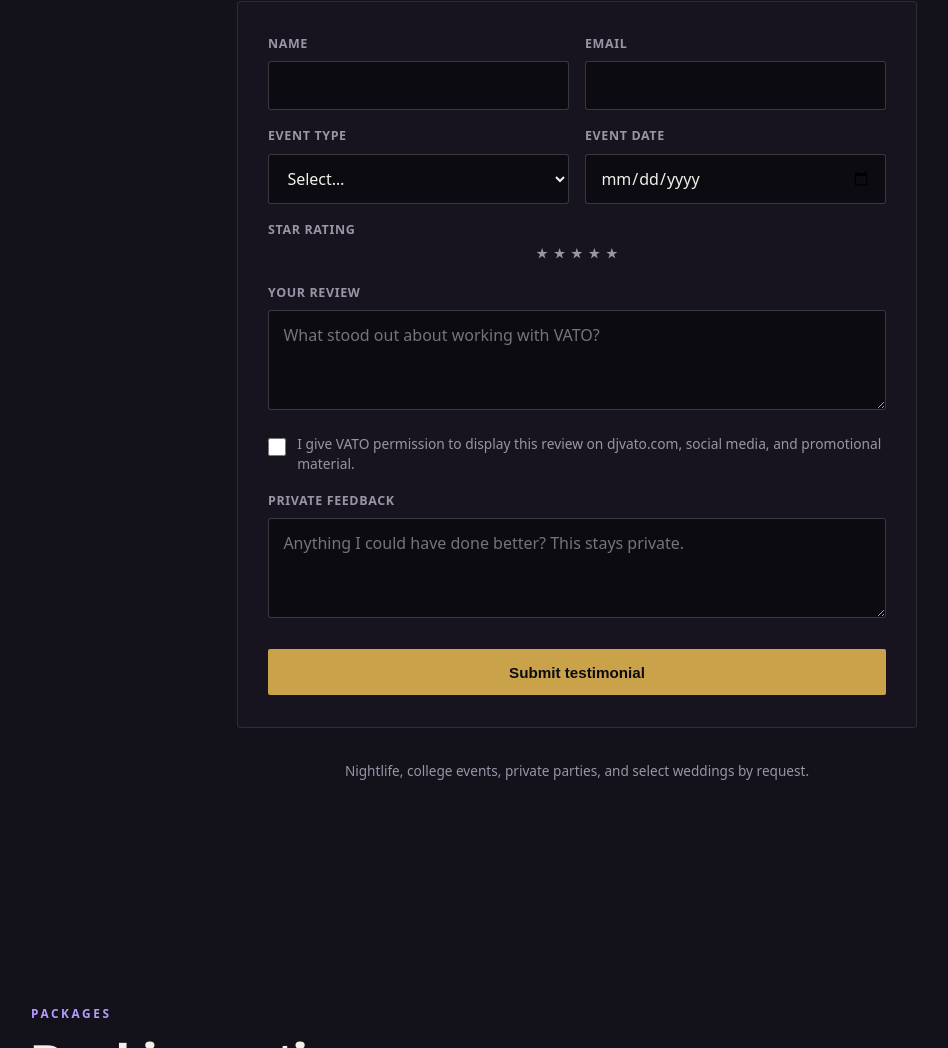
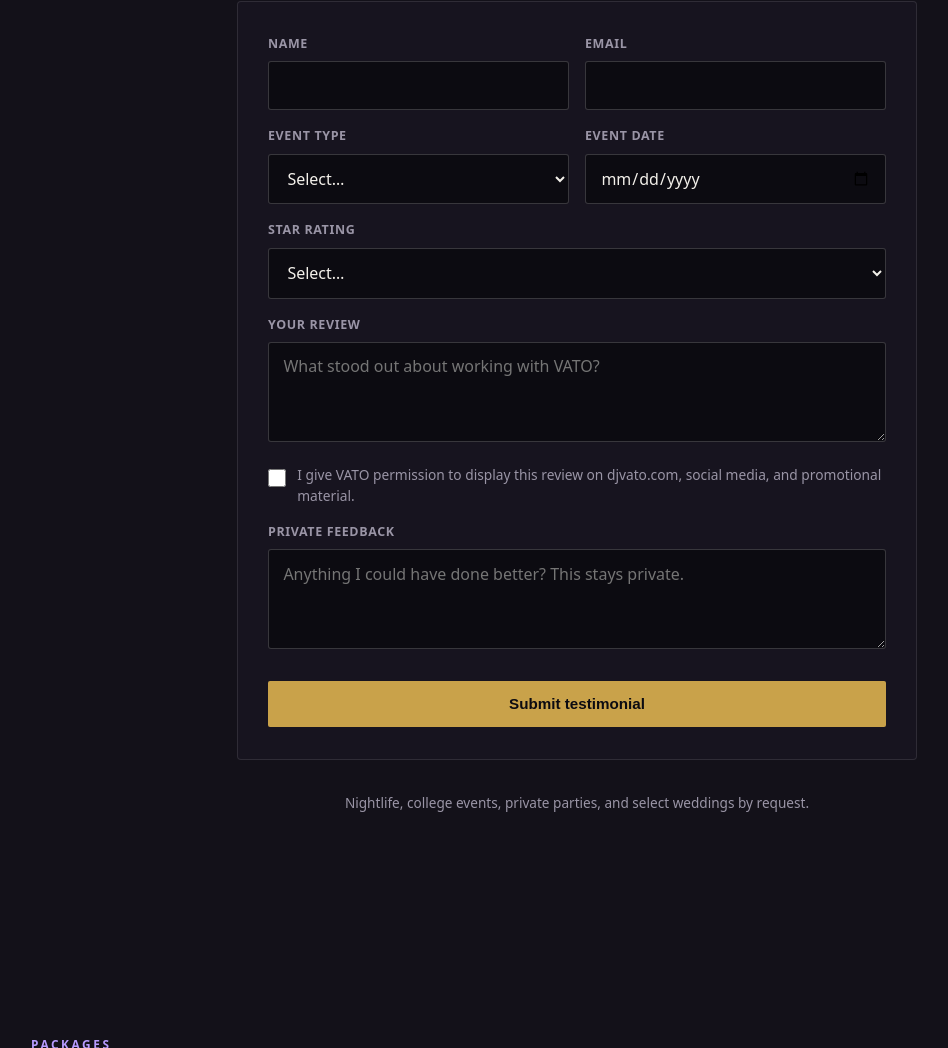
Before and after one commit to vincewiderman/Vato-site, a plain HTML site: page index.html in a window 1280 px wide. Shown: the part 4116-5164 px from the top of the page, without its empty margins (63-1011 px from the left). Drawn offline with nearby package versions, Linux system fonts and the light colour scheme; a web font is replaced by a local one.

Commit message:
Update index.html
star rating fix

```diff
--- a/index.html
+++ b/index.html
@@ -484,14 +484,15 @@
           <div class="field"><label for="redate">Event date</label><input id="redate" type="date" name="event_date" /></div>
         </div>
         <div class="field">
-          <label>Star rating</label>
-          <div class="star-input" role="radiogroup" aria-label="Star rating">
-            <input type="radio" id="star5" name="rating" value="5" required /><label for="star5" title="5 stars" aria-label="5 stars"></label>
-            <input type="radio" id="star4" name="rating" value="4" /><label for="star4" title="4 stars" aria-label="4 stars"></label>
-            <input type="radio" id="star3" name="rating" value="3" /><label for="star3" title="3 stars" aria-label="3 stars"></label>
-            <input type="radio" id="star2" name="rating" value="2" /><label for="star2" title="2 stars" aria-label="2 stars"></label>
-            <input type="radio" id="star1" name="rating" value="1" /><label for="star1" title="1 star" aria-label="1 star"></label>
-          </div>
+          <label for="rrating">Star rating</label>
+          <select id="rrating" name="rating" required>
+            <option value="">Select…</option>
+            <option value="5">5 stars</option>
+            <option value="4">4 stars</option>
+            <option value="3">3 stars</option>
+            <option value="2">2 stars</option>
+            <option value="1">1 star</option>
+          </select>
         </div>
         <div class="field"><label for="rreview">Your review</label><textarea id="rreview" name="testimonial" placeholder="What stood out about working with VATO?" required></textarea></div>
         <div class="check-field">
```
